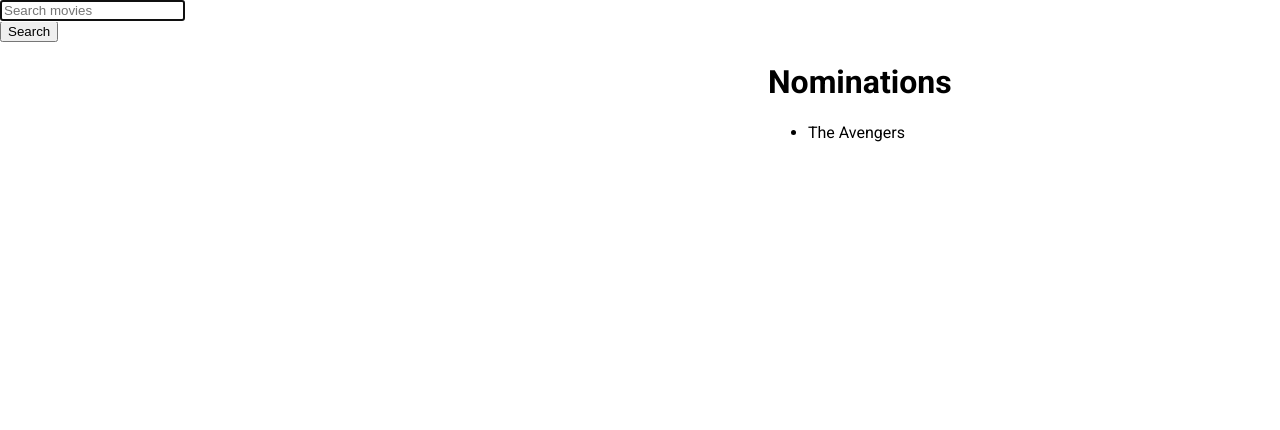
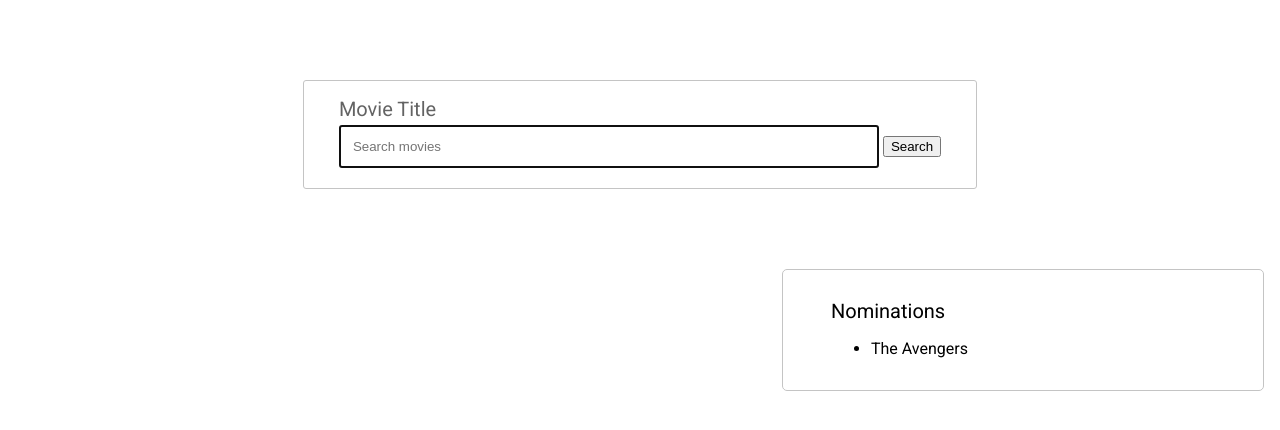
Before and after one commit to ThomasJnLiu/Shopify-Design-Challenge-2021, a React (Create React App) app: page / in a window 1280 px wide. Shown: the top 430 px of the page. Built offline with nearby package versions, Linux system fonts and the light colour scheme.

Commit message:
Change styling

```diff
--- a/src/App.css
+++ b/src/App.css
@@ -5,6 +5,11 @@
 .App {
   font-family: "Roboto", "Oxygen", "Ubuntu", "Cantarell", "Fira Sans",
     "Droid Sans", "Helvetica Neue", sans-serif;
+}
+
+h1 {
+  font-weight: normal;
+  font-size: 1.25rem;
 }
 .movies {
   width: 60%;
@@ -22,8 +27,6 @@
 .movies-card h1 {
   margin-top: 0.5rem;
   margin-bottom: 0;
-  font-size: 1.75rem;
-  font-weight: normal;
 }
 .movies-card h2 {
   margin: 0.5rem 0;
@@ -39,6 +42,40 @@
 .movies-card img {
   object-fit: cover;
   width: 100%;
+}
+
+.search {
+  margin-top: 5rem;
+  margin-bottom: 5rem;
+  padding: 1rem 1rem 1.25rem 1rem;
+  border: 1px solid #c4c4c4;
+  width: 50%;
+  margin-left: auto;
+  margin-right: auto;
+  border-radius: 3px;
+  text-align: center;
+}
+.search form {
+  width: 80%;
+  display: inline-block;
+  margin-right: 2rem;
+}
+.search form input {
+  width: 100%;
+  display: inline-block;
+  padding: 12px;
+}
+
+.search h1 {
+  margin-top: 0;
+  text-align: left;
+  margin-bottom: 0.25rem;
+  color: #636363;
+}
+
+.search-field {
+  margin-left: auto;
+  margin-right: auto;
 }
 .nominate-button {
   background-color: #95bc46;
@@ -56,8 +93,19 @@
 
 .nominations {
   display: inline-block;
+  margin-right: 1rem;
+  margin-left: 1rem;
+  border: 1px solid #c4c4c4;
+  padding: 1rem 3rem;
+  border-radius: 5px;
+  width: 30%;
+  position: fixed;
+  right: 0;
 }
 
+.content {
+  display: flex;
+}
 @media (max-width: 800px) {
   .cards {
     grid-template-columns: repeat(2, 1fr);
--- a/src/App.js
+++ b/src/App.js
@@ -31,8 +31,11 @@ const App = () => {
 
   return (
     <div className="App">
-      <Search />
-      <Nominations />
+      <Search getResult={(r) => setMovies(r)} />
+      <div className="content">
+        {" "}
+        <MoviesGrid newMovies={movies} /> <Nominations />
+      </div>
     </div>
   );
 };
--- a/src/components/MoviesGrid.js
+++ b/src/components/MoviesGrid.js
@@ -3,7 +3,11 @@ import MoviesCard from "./MoviesCard";
 
 const MoviesGrid = ({ newMovies }) => {
   if (newMovies === undefined) {
-    return <>undefined</>;
+    return (
+      <>
+        <div className="movies">undefined</div>
+      </>
+    );
   } else {
     return (
       <div className="movies">
--- a/src/components/Search.js
+++ b/src/components/Search.js
@@ -26,11 +26,13 @@ const Search = ({ getResult }) => {
     } else {
       console.log("movies is undefined");
     }
+    getResult(movies);
   }, [movies]);
 
   return (
-    <>
+    <div className="search">
       <form>
+        <h1>Movie Title</h1>
         <input
           type="text"
           placeholder="Search movies"
@@ -39,14 +41,12 @@ const Search = ({ getResult }) => {
           autoFocus
         />
       </form>
-      <button onClick={SearchMovie} style={{ display: "block" }}>
-        Search
-      </button>
-      <MoviesGrid newMovies={movies} />
+      <button onClick={SearchMovie}>Search</button>
+      {/* <MoviesGrid newMovies={movies} /> */}
       {/* {movies.map((movie, index) => (
         <h1 key={index}>{movie.Title}</h1>
       ))} */}
-    </>
+    </div>
   );
 };
 
```
Also changed, not shown: 1 other file (tests, documents, lock files or other folders).
